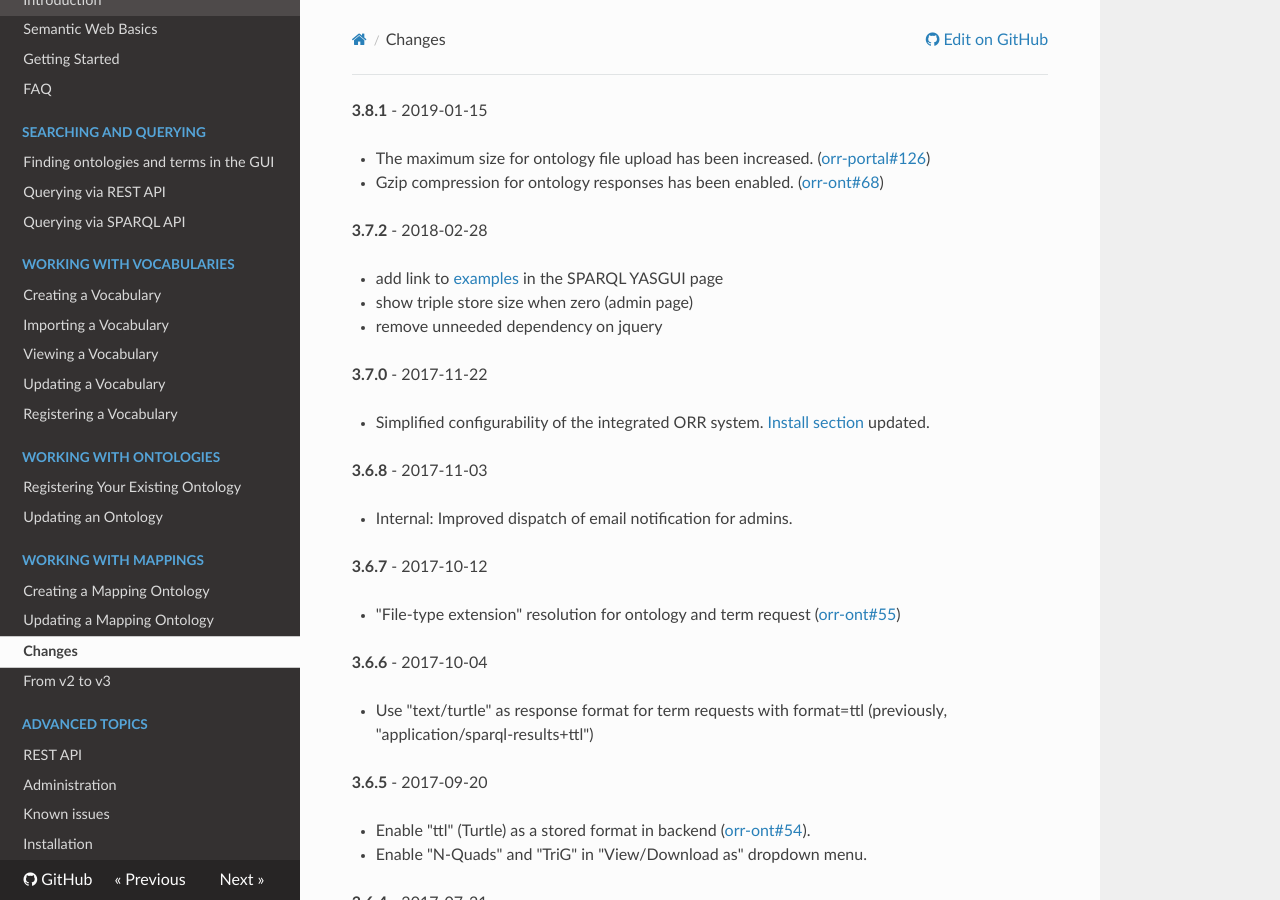
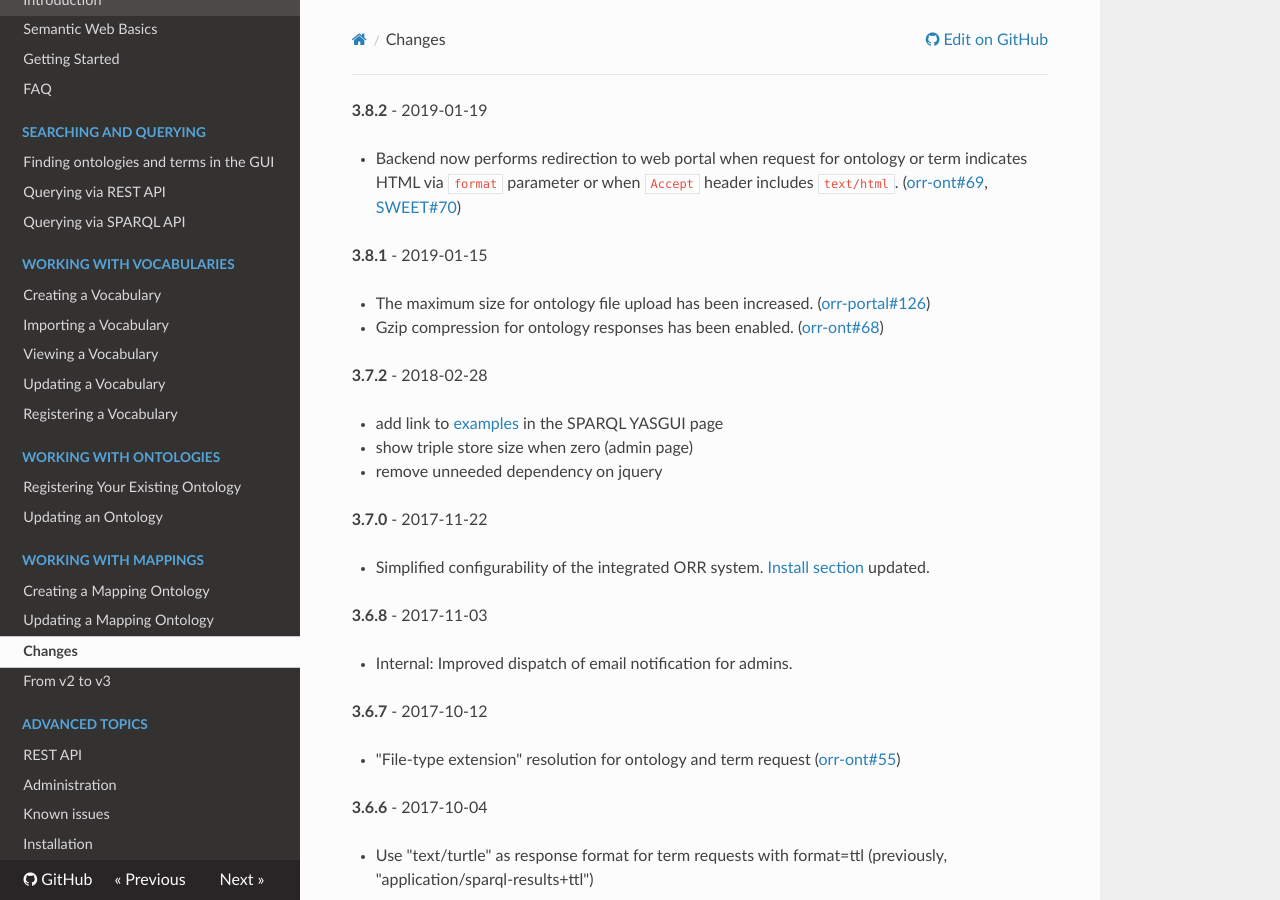
Before and after one commit to mmisw/mmiorr-docs, an MkDocs documentation site: the page built from docs/changes.md, in a window 1280 px wide and 900 px high. Built offline with MkDocs 1.6.1, drawn with Linux system fonts in a browser that asks for light colours; nearby versions of some CDN libraries; old or Windows-style settings are respelled for this version of MkDocs.

Commit message:
3.8.2: redirection to portal for HTML request

```diff
--- a/docs/changes.md
+++ b/docs/changes.md
@@ -1,3 +1,11 @@
+**3.8.2** - 2019-01-19
+
+- Backend now performs redirection to web portal when request for
+  ontology or term indicates HTML via `format` parameter or when
+  `Accept` header includes `text/html`.
+  ([orr-ont#69](https://github.com/mmisw/orr-ont/issues/69),
+   [SWEET#70](https://github.com/ESIPFed/sweet/issues/70#issuecomment-455714613))
+
 **3.8.1** - 2019-01-15
 
 - The maximum size for ontology file upload has been increased.
```
